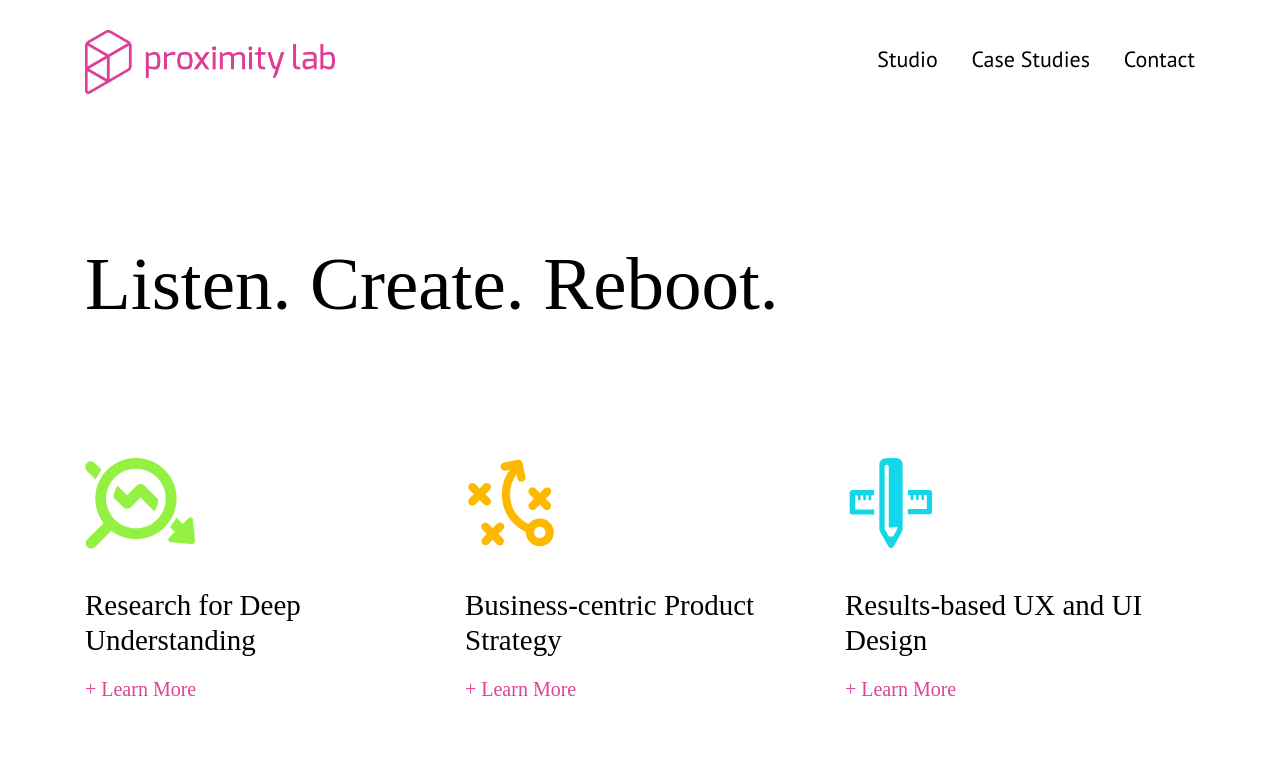
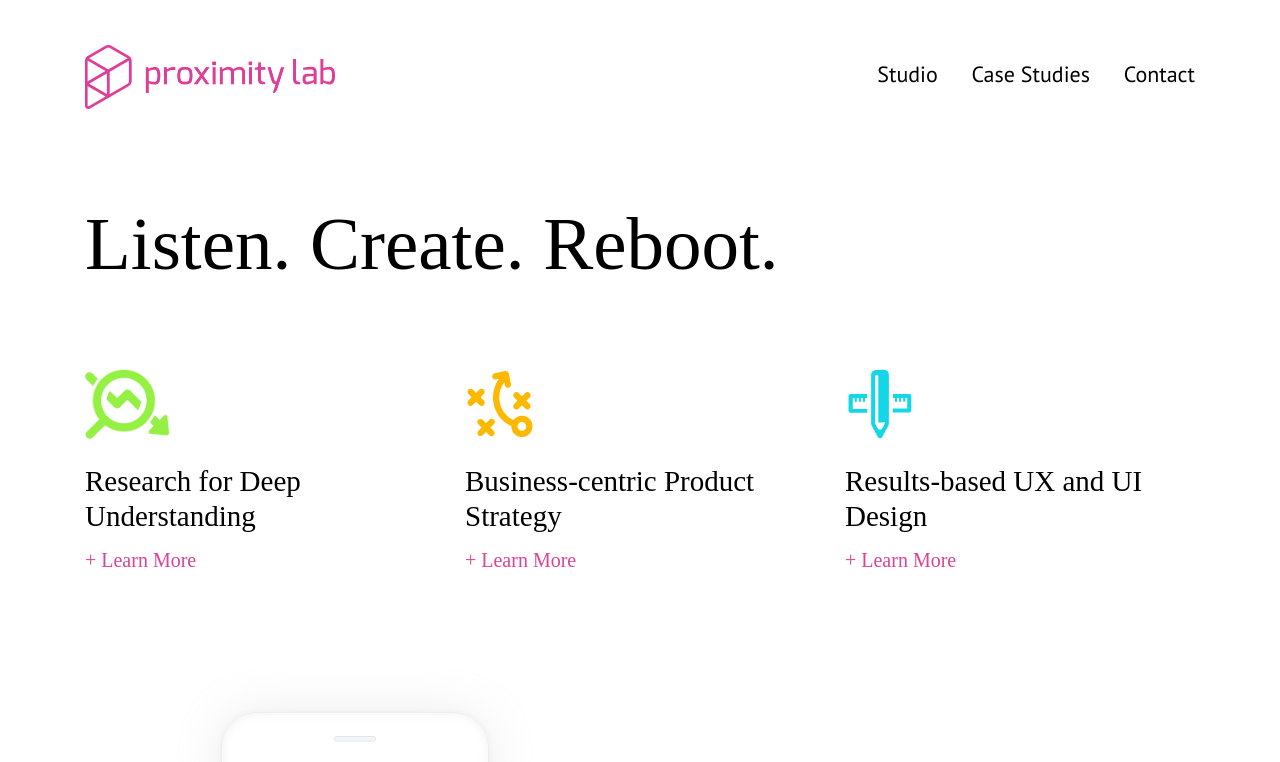
Before and after one commit to ProximityLab/proximitylab.com, a PHP site: page / in a window 1280 px wide. Shown: the top 762 px of the page. Run offline with PHP 8.4, Linux system fonts and the light colour scheme; some libraries are stand-ins or nearby versions; some web fonts are replaced.

Commit message:
refactor: layout and style adjustments on nav and header

```diff
--- a/src/css/home-new.css
+++ b/src/css/home-new.css
@@ -25,30 +25,30 @@
     font-size: 75px;
     font-family: 'aleoregular';
     color: rgb(0, 0, 0);
-    margin: 29px 0 25.5px;
+    margin: 18px 0 16px;
 }
 
 @media (min-width: 576px) {
     .home-main-heading {
-        margin: 58px 0 51px;
+        margin: 36px 0 32px;
     }
 }
 
 @media (min-width: 768px) {
     .home-main-heading {
-        margin: 87px 0 76.5px;
+        margin: 54px 0 48px;
     }
 }
 
 @media (min-width: 992px) {
     .home-main-heading {
-        margin: 116px 0 102px;
+        margin: 72px 0 64px;
     }
 }
 
 @media (min-width: 1200px) {
     .home-main-heading {
-        margin: 145px 0 127.5px;
+        margin: 90px 0 80px;
     }
 }
 
@@ -58,19 +58,20 @@
  */
 
 .home-icon-service {
-    height: 92.25px;
+    height: 70px;
 }
 
 .home-service-heading {
     font-size: 29px;
     font-family: 'aleobold';
     color: rgb(0, 0, 0);
-    margin-top: 39.5px;
+    margin-top: 25px;
+    margin-bottom: 0;
 }
 
 .home-service-link {
     font-size: 20px;
-    font-family: 'aleobold';
+    font-family: 'aleoregular';
     line-height: 2.6;
 }
 
--- a/src/includes/pages/home-new.php
+++ b/src/includes/pages/home-new.php
@@ -1,5 +1,5 @@
 <!-- Header -->
-<div class="container mt-5">
+<div class="container mt-5 pt-4">
     <div class="row text-center">
         <div class="col-sm-12 col-md-6 text-md-left">
             <img src="/images/logo-proximity-lab-pink@1x.png" class="home-proximity-lab-logo">
```
